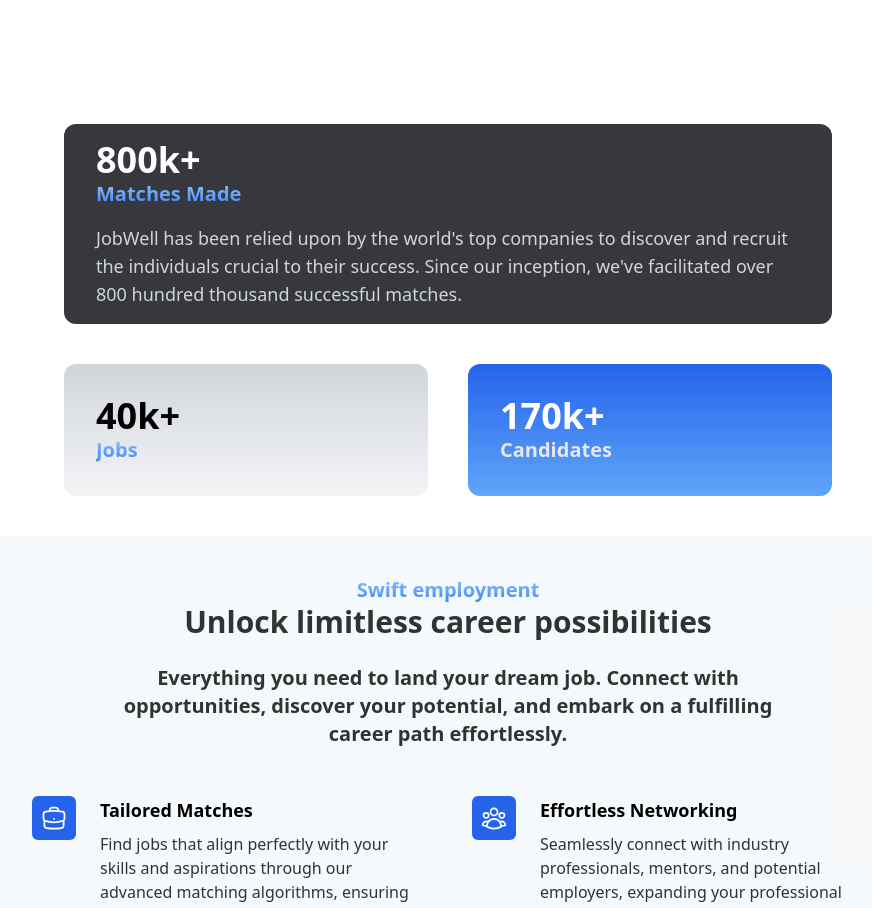
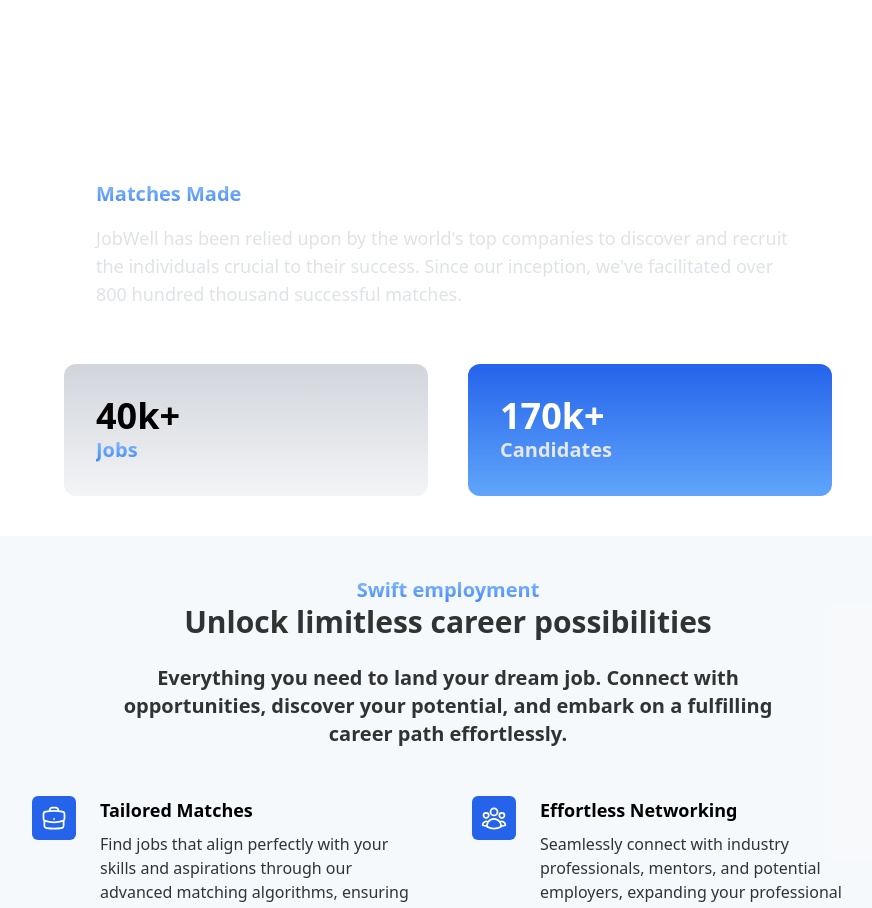
Before and after one commit to FatScythe/JobWell-Client, a Next.js app: page / in a window 1280 px wide. Shown: the part 920-1828 px from the top of the page, without its empty margins (192-1064 px from the left). Built offline with nearby package versions, Linux system fonts and the light colour scheme.

Commit message:
chore: minor adjustment

```diff
--- a/src/components/home/cta/index.tsx
+++ b/src/components/home/cta/index.tsx
@@ -11,12 +11,12 @@
       </header>
 
       <footer className='w-11/12 sm:w-3/5 grid grid-cols-12 gap-4 sm:gap-10'>
-        <div className='col-span-12 bg-dark/90 text-white py-4 px-8 rounded-xl'>
+        <div className='col-span-12 bg-dark-blue text-white py-4 px-8 rounded-xl'>
           <h1 className='text-2xl sm:text-4xl font-bold'>800k+</h1>
           <h2 className='text-lg sm:text-xl font-bold text-transparent bg-clip-text bg-gradient-to-b from-blue-300 to-blue-500 mb-4'>
             Matches Made
           </h2>
-          <p className='sm:text-lg text-gray-300'>
+          <p className='sm:text-lg text-gray-300/70'>
             JobWell has been relied upon by the world's top companies to
             discover and recruit the individuals crucial to their success. Since
             our inception, we've facilitated over 800 hundred thousand
```
